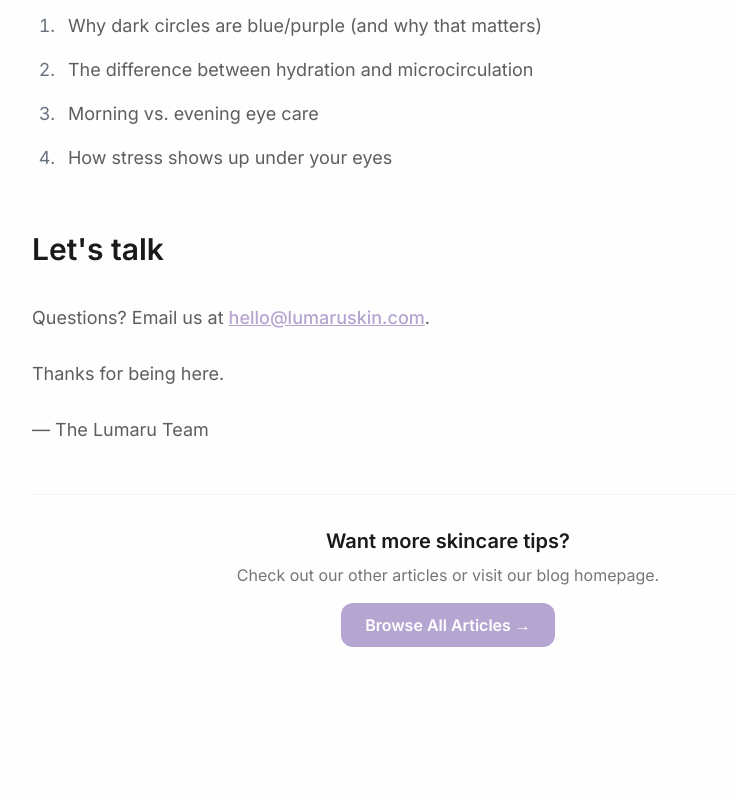
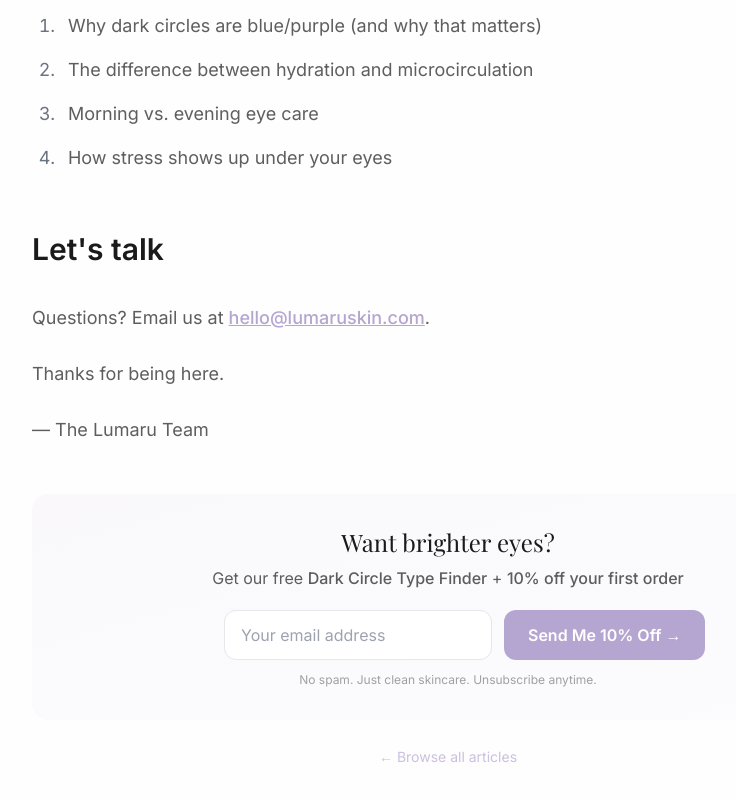
Before and after one commit to mateushahndev/lumaru, a Next.js app: page /blog/hello-world in a window 1280 px wide. Shown: the part 1541-2341 px from the top of the page, without its empty margins (192-928 px from the left). Before the commit the page ends 2268 px from the top, so only its background shows below. Built offline with nearby package versions, Linux system fonts and the light colour scheme.

Commit message:
fix: add email capture to the end of blog articles

```diff
--- a/app/blog/[slug]/page.tsx
+++ b/app/blog/[slug]/page.tsx
@@ -5,6 +5,8 @@
 import remarkGfm from "remark-gfm";
 import type { Metadata } from "next";
 import { getAllPosts, getPostBySlug, BlogPost } from "../../../lib/blog";
+import BlogEmailBanner from "@/components/BlogEmailBanner";
+
 
 // Gerar rotas estáticas no build
 export async function generateStaticParams() {
@@ -151,21 +153,17 @@
               </ReactMarkdown>
             </div>
           </article>
+        <BlogEmailBanner />
 
-          <div className="mt-12 pt-8 border-t border-primary-light/20 text-center">
-            <h3 className="text-xl font-semibold text-text mb-2">
-              Want more skincare tips?
-            </h3>
-            <p className="text-text/60 mb-4">
-              Check out our other articles or visit our blog homepage.
-            </p>
-            <Link
-              href="/blog"
-              className="bg-primary hover:bg-primary-dark text-white font-semibold px-6 py-2.5 rounded-xl transition-all duration-300 inline-block"
-            >
-              Browse All Articles →
-            </Link>
-          </div>
+        {/* Opcional: manter link para outros artigos abaixo do banner */}
+        <div className="text-center mt-6">
+          <Link
+            href="/blog"
+            className="text-primary/70 hover:text-primary text-sm transition-colors"
+          >
+            ← Browse all articles
+          </Link>
+        </div>
         </div>
       </div>
     </>
--- /dev/null
+++ b/components/BlogEmailBanner.tsx
@@ -0,0 +1,102 @@
+"use client";
+
+import { useState } from "react";
+
+export default function BlogEmailBanner() {
+  const [email, setEmail] = useState("");
+  const [status, setStatus] = useState<"idle" | "loading" | "success" | "error">("idle");
+  const [errorMessage, setErrorMessage] = useState("");
+
+  const handleSubmit = async (e: React.FormEvent) => {
+    e.preventDefault();
+
+    if (!email || !email.includes("@")) {
+      setErrorMessage("Please enter a valid email address");
+      setStatus("error");
+      return;
+    }
+
+    setStatus("loading");
+    setErrorMessage("");
+
+    try {
+      const response = await fetch("/api/subscribe", {
+        method: "POST",
+        headers: {
+          "Content-Type": "application/json",
+        },
+        body: JSON.stringify({ email }),
+      });
+
+      const data = await response.json();
+
+      if (response.ok) {
+        setStatus("success");
+        setEmail("");
+      } else {
+        setErrorMessage(data.message || "Something went wrong. Please try again.");
+        setStatus("error");
+      }
+    } catch {
+      setErrorMessage("Network error. Please try again.");
+      setStatus("error");
+    }
+  };
+
+  return (
+    <div className="bg-gradient-to-br from-primary-light/10 to-primary-light/5 rounded-2xl p-6 md:p-8 mt-12">
+      {status === "success" ? (
+        <div className="text-center py-6">
+          <div className="text-green-600 text-4xl mb-3">🎉</div>
+          <h3 className="text-xl md:text-2xl font-display text-text mb-2">
+            Your 10% off code is ready!
+          </h3>
+          <p className="text-text/70 mb-4">
+            Use <span className="font-bold text-primary">WELCOME10</span> at checkout
+          </p>
+          <p className="text-text/50 text-sm">
+            We also sent you an email with your Dark Circle Type Finder guide.
+          </p>
+        </div>
+      ) : (
+        <div className="text-center">
+          <h3 className="text-xl md:text-2xl font-display text-text mb-2">
+            Want brighter eyes?
+          </h3>
+          <p className="text-text/70 mb-5">
+            Get our free <span className="font-medium">Dark Circle Type Finder</span> +{" "}
+            <span className="font-medium">10% off your first order</span>
+          </p>
+
+          <form onSubmit={handleSubmit} className="max-w-md mx-auto space-y-3">
+            <div className="flex flex-col sm:flex-row gap-3">
+              <input
+                type="email"
+                value={email}
+                onChange={(e) => setEmail(e.target.value)}
+                placeholder="Your email address"
+                className="flex-1 px-4 py-3 border border-gray-200 rounded-xl focus:outline-none focus:border-primary transition-colors font-sans"
+                disabled={status === "loading"}
+              />
+              <button
+                type="submit"
+                disabled={status === "loading"}
+                className="bg-primary hover:bg-primary-dark text-white font-semibold px-6 py-3 rounded-xl transition-all duration-300 transform hover:scale-105 active:scale-95 disabled:opacity-50 whitespace-nowrap"
+              >
+                {status === "loading" ? "Sending..." : "Send Me 10% Off →"}
+              </button>
+            </div>
+
+            {status === "error" && errorMessage && (
+              <p className="text-red-500 text-sm text-center">{errorMessage}</p>
+            )}
+
+            <p className="text-text/40 text-xs">
+              No spam. Just clean skincare. Unsubscribe anytime.
+            </p>
+          </form>
+        </div>
+      )}
+    </div>
+  );
+}
```
